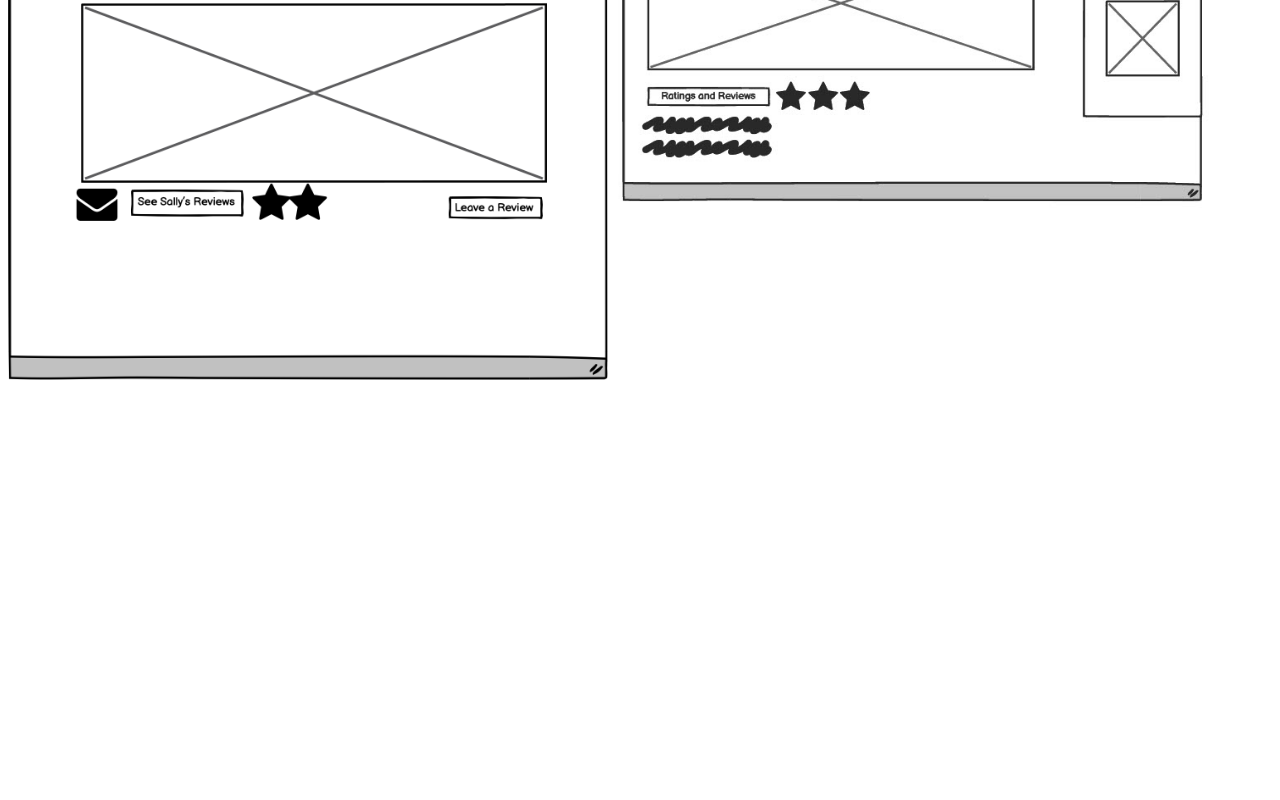
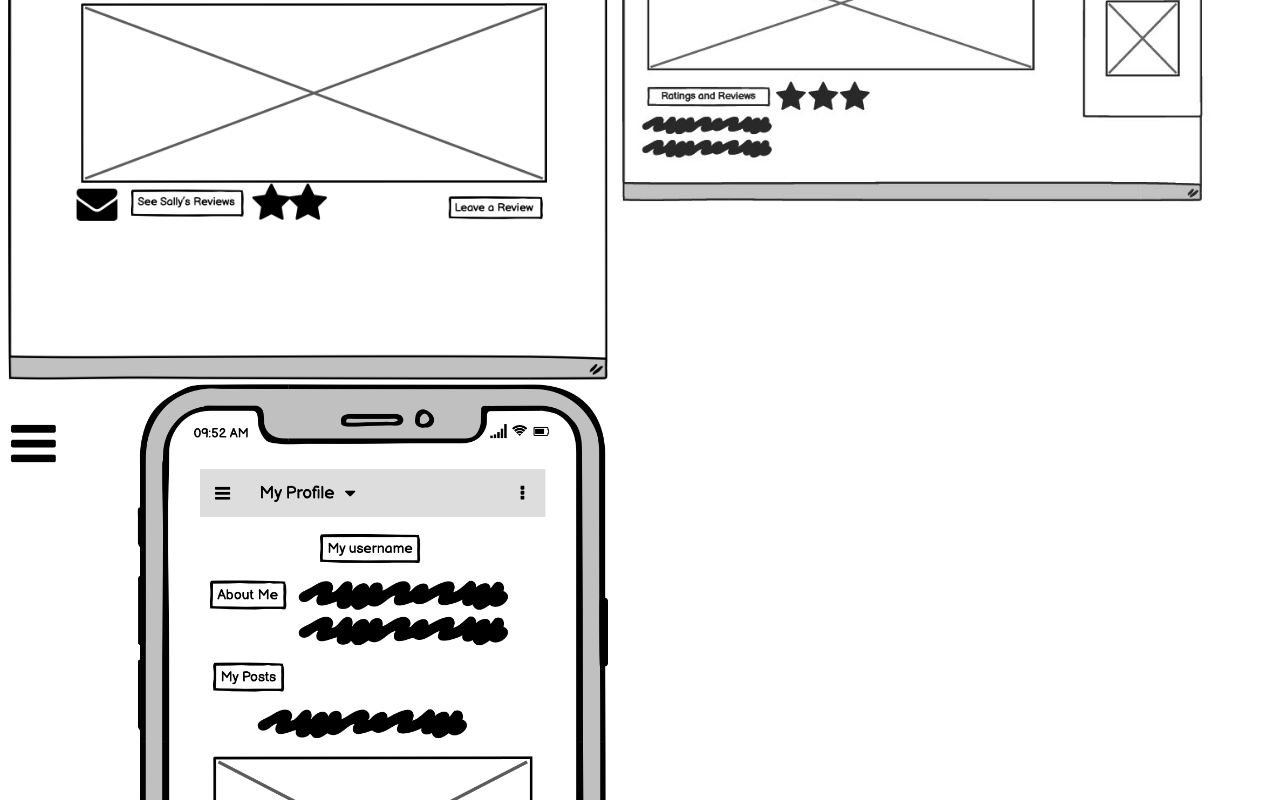
Before and after one commit to garden-connect/garden-connect, a plain HTML site: page documentation/wireframes.html in a window 1280 px wide. Shown: the part 548-1348 px from the top of the page. Before the commit the page ends 940 px from the top, so only its background shows below. Drawn offline with Linux system fonts and the light colour scheme.

Commit message:
updating documentation file

```diff
--- a/wireframes.html
+++ b/documentation/wireframes.html
@@ -9,5 +9,6 @@
 
 <img src="images/New%20Wireframe%201.png" width="600" height="auto">
 <img src="images/Your%20First%20Project-21024_1.jpg" width="600" height="auto">
+<img src="images/mobile%20wireframe.png" width="600" height="auto">
 </body>
 </html>
```
Also changed, not shown: documentation/README.md (renamed from README.md), documentation/images/New Wireframe 1.png (renamed from images/New Wireframe 1.png), documentation/images/Your First Project-21024_1.jpg (renamed from images/Your First Project-21024_1.jpg), documentation/images/mobile wireframe.png (added), documentation/index.html (renamed from index.html), documentation/oldmcdonald.html (renamed from oldmcdonald.html), 3 other files.
